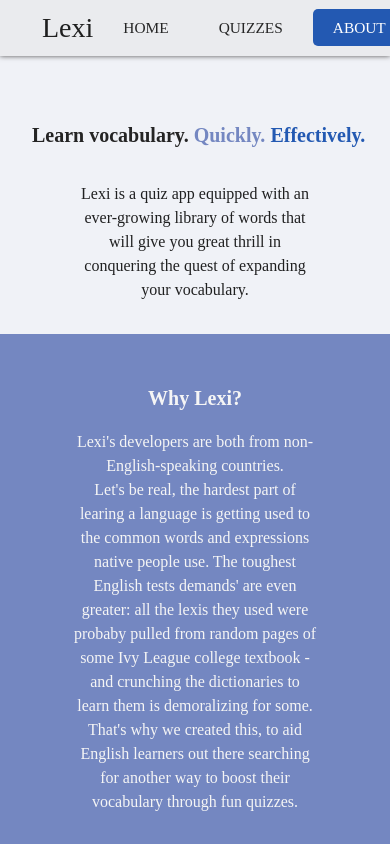
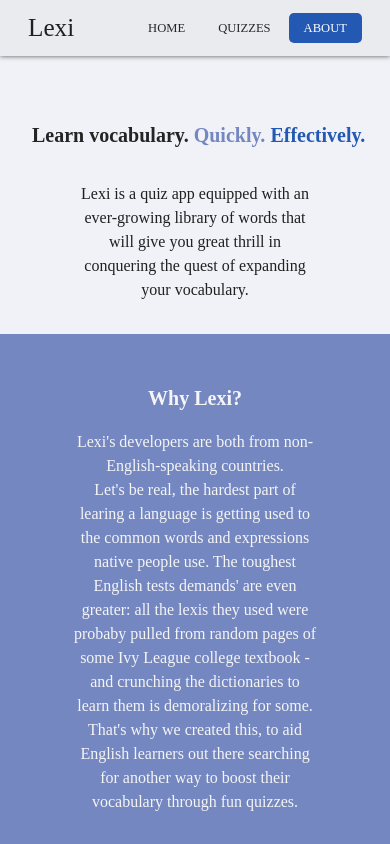
Before and after one commit to Srijanmukherjee007/lexi, a Next.js app in the folder client/: page /about in a window 390 px wide. Shown: the top 844 px of the page. Built offline with nearby package versions, Linux system fonts and the light colour scheme; a web font is replaced by a local one.

Commit message:
made navbar responsive

```diff
--- a/client/styles/Navbar.module.scss
+++ b/client/styles/Navbar.module.scss
@@ -25,6 +25,7 @@
       margin: 0;
       padding: 0;
       display: flex;
+      justify-content: right;
 
       li {
         a {
@@ -58,3 +59,22 @@
     font-size: 2em;
   }
 }
+
+@media screen and (max-width: 565px) {
+  .navbar {
+    padding: 1em 2em;
+    .navbar__nav {
+      .navbar__nav__links {
+        li a {
+          font-size: 0.9em;
+          padding: 8px 15px;
+          margin-left: 3px;
+        }
+      }
+    }
+
+    .navbar__title {
+      font-size: 1.8em;
+    }
+  }
+}
```
